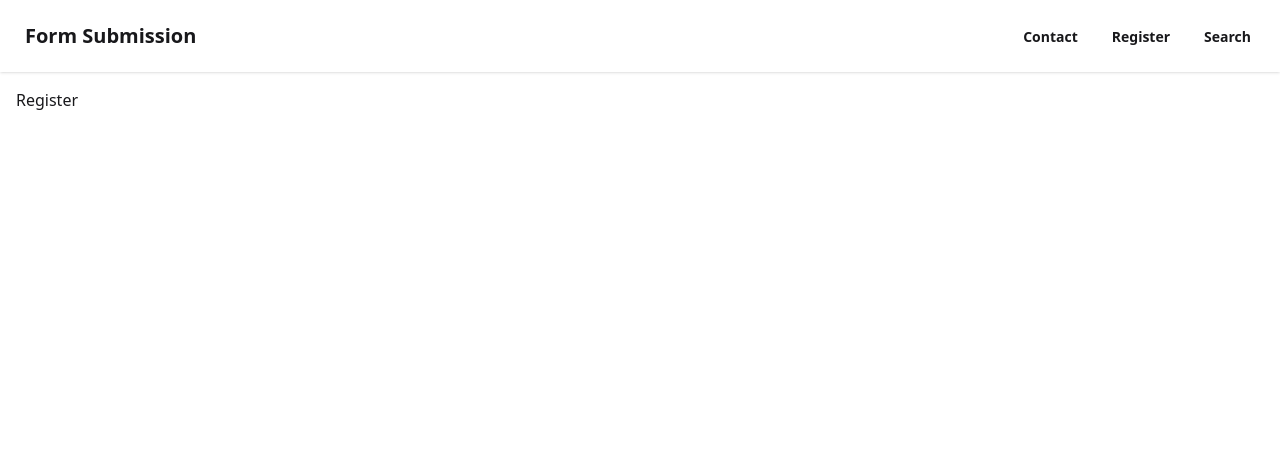
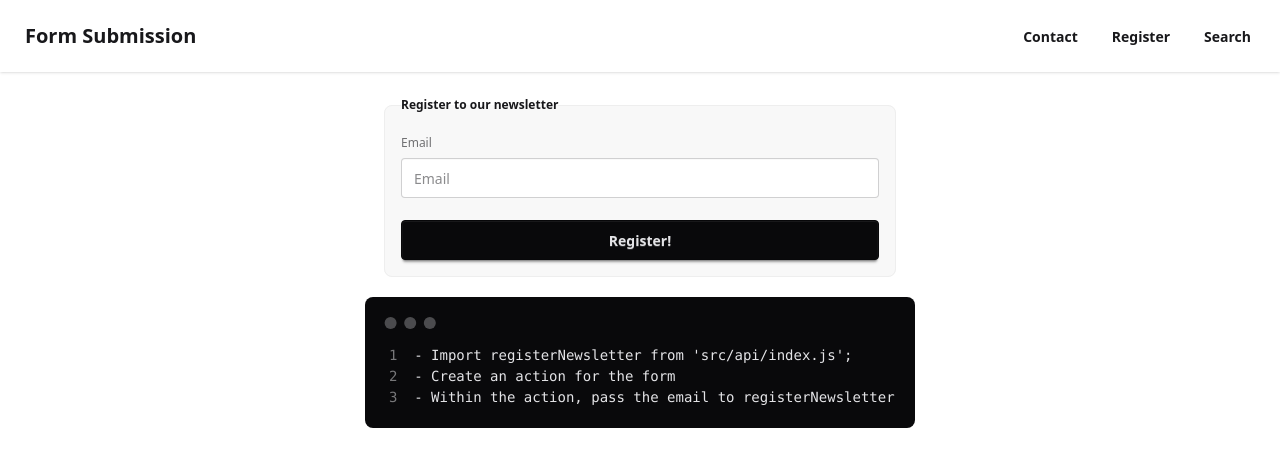
Before and after one commit to vandakisaeed/Form_submition, a React (Vite) app: page /register in a window 1280 px wide. Shown: the top 466 px of the page. Built offline with nearby package versions, Linux system fonts and the light colour scheme.

Commit message:
Baseline exercise

```diff
--- a/src/components/ErrorFallback.jsx
+++ b/src/components/ErrorFallback.jsx
@@ -1,5 +1,5 @@
 const ErrorFallback = ({ error, resetErrorBoundary }) => (
-  <div className='alert alert-error flex flex-col items-start gap-2'>
+  <div className='alert alert-error flex flex-col items-start gap-2 w-lg'>
     <span className='font-semibold'>There was an error while submitting the form:</span>
     <pre className='text-sm whitespace-pre-wrap'>{error.message}</pre>
     <button onClick={resetErrorBoundary} className='btn btn-warning btn-sm'>
--- a/src/layouts/MainLayout.jsx
+++ b/src/layouts/MainLayout.jsx
@@ -9,7 +9,7 @@ const MainLayout = () => {
         </div>
         <div className='flex-none'>
           <ul className='menu menu-horizontal px-1'>
-            <Link to='/' className='btn btn-ghost'>
+            <Link to='/contact' className='btn btn-ghost'>
               Contact
             </Link>
             <Link to='/register' className='btn btn-ghost'>
--- a/src/pages/Register.jsx
+++ b/src/pages/Register.jsx
@@ -1,5 +1,32 @@
+import { ErrorBoundary } from 'react-error-boundary';
+import { ErrorFallback } from '../components';
+
 const Register = () => {
-  return <div>Register</div>;
+  return (
+    <div className='flex flex-col items-center'>
+      <ErrorBoundary FallbackComponent={ErrorFallback}>
+        <form>
+          <fieldset className='fieldset bg-base-200 border-base-300 rounded-box w-lg border p-4'>
+            <legend className='fieldset-legend'>Register to our newsletter</legend>
+            <label className='label'>Email</label>
+            <input className='input w-full' name='email' placeholder='Email' />
+            <button className='btn btn-neutral mt-4'>Register!</button>
+          </fieldset>
+        </form>
+      </ErrorBoundary>
+      <div className='mockup-code mt-5'>
+        <pre data-prefix='1'>
+          <code>- Import registerNewsletter from 'src/api/index.js';</code>
+        </pre>
+        <pre data-prefix='2'>
+          <code>- Create an action for the form</code>
+        </pre>
+        <pre data-prefix='3'>
+          <code>- Within the action, pass the email to registerNewsletter</code>
+        </pre>
+      </div>
+    </div>
+  );
 };
 
 export default Register;
```
